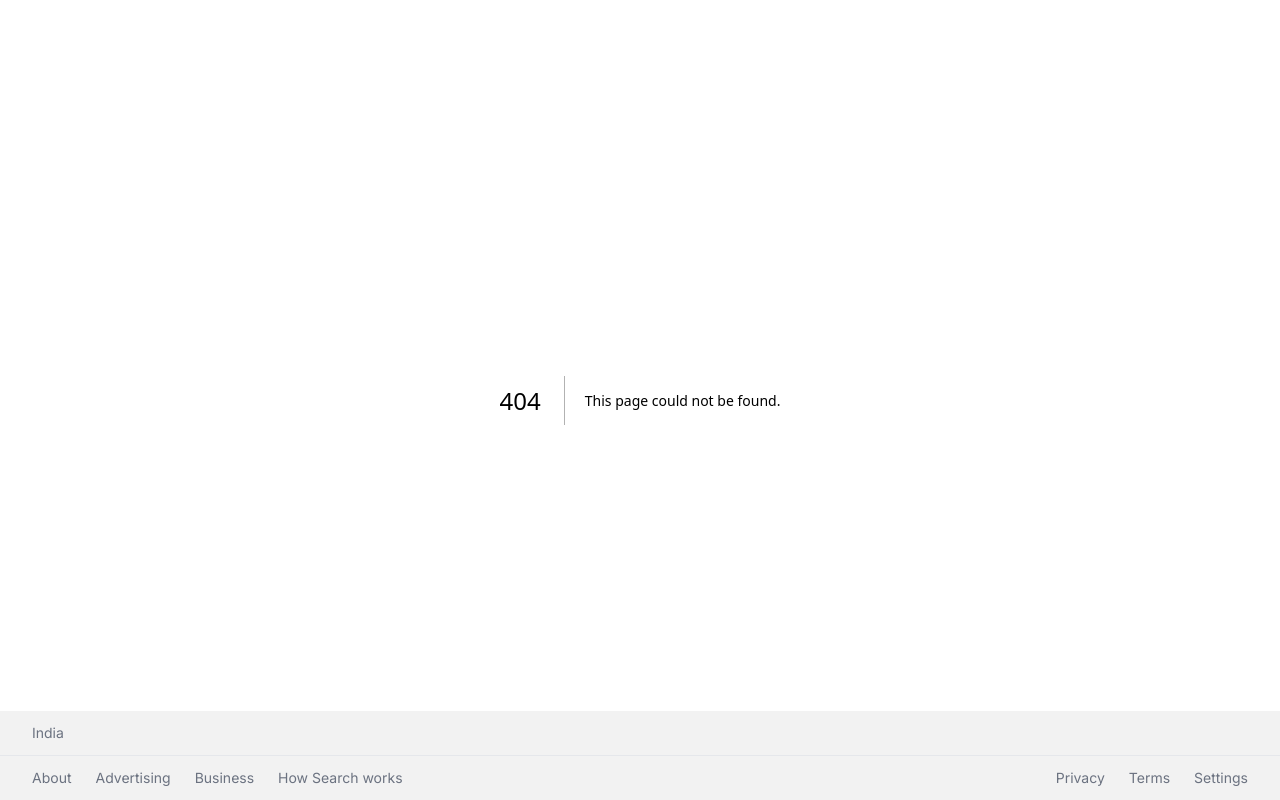
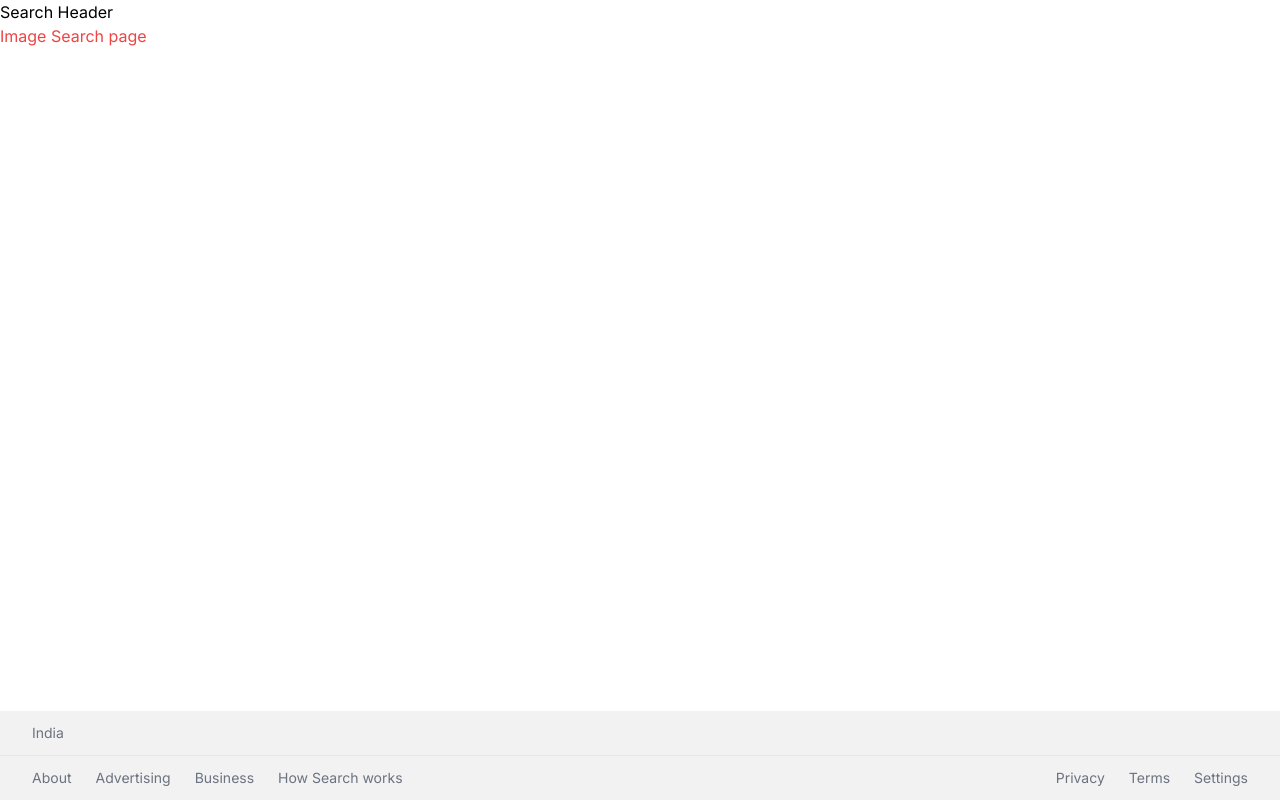
Before and after one commit to TheMikeKaisen/Google_Search_Engine, a Next.js app in the folder google_search_engine/: page /search/image in a window 1280 px wide. Before the commit this address had no page. Built offline with nearby package versions, Linux system fonts and the light colour scheme.

Commit message:
create search for web and images

```diff
--- /dev/null
+++ b/google_search_engine/src/app/search/image/page.jsx
@@ -0,0 +1,11 @@
+import React from 'react'
+
+function ImageSearchPage() {
+  return (
+    <div className='text-red-500'>
+      Image Search page
+    </div>
+  )
+}
+
+export default ImageSearchPage
--- /dev/null
+++ b/google_search_engine/src/app/search/layout.jsx
@@ -0,0 +1,14 @@
+import SearchHeader from '@/components/SearchHeader'
+import React from 'react'
+import "./../globals.css"
+
+function layout({children}) {
+  return (
+    <div>
+      <SearchHeader />
+    {children}
+    </div>
+  )
+}
+
+export default layout
--- /dev/null
+++ b/google_search_engine/src/app/search/web/page.jsx
@@ -0,0 +1,11 @@
+import React from 'react'
+
+function WebSearchPage() {
+  return (
+    <div>
+      Web Search Page
+    </div>
+  )
+}
+
+export default WebSearchPage
--- /dev/null
+++ b/google_search_engine/src/components/SearchHeader.jsx
@@ -0,0 +1,11 @@
+import React from 'react'
+
+function SearchHeader() {
+  return (
+    <div>
+      Search Header
+    </div>
+  )
+}
+
+export default SearchHeader
```
